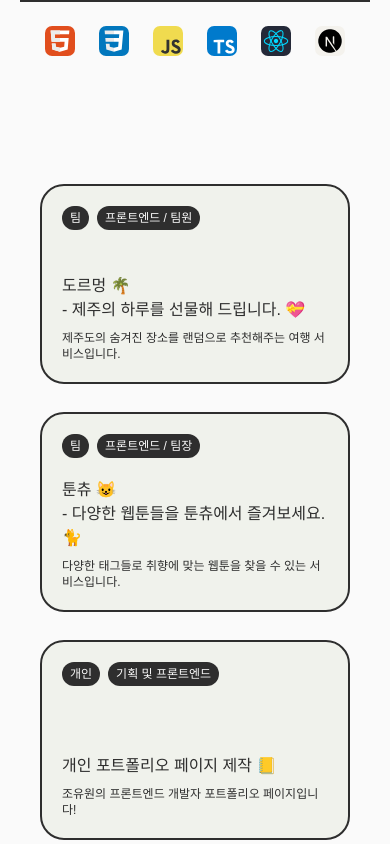
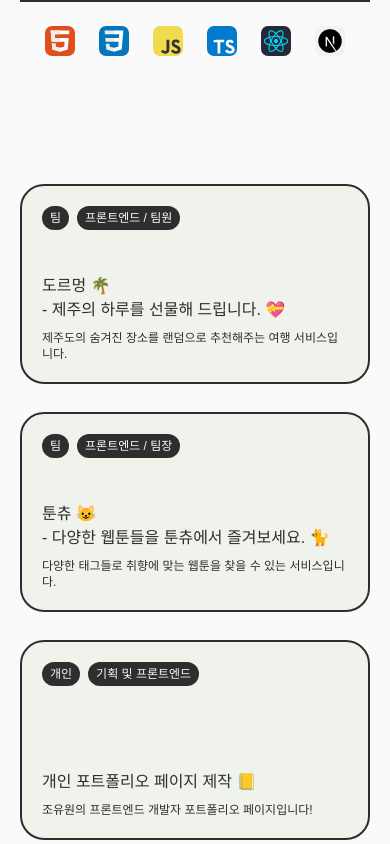
Before and after one commit to xuuwon/yuwon-portfolio, a React (Vite) app: page / in a window 390 px wide. Shown: the part 1940-2784 px from the top of the page. Built offline with nearby package versions, Linux system fonts and the light colour scheme; a web font is replaced by a local one.

Commit message:
style: 프로젝트 카드 스타일 수정

```diff
--- a/src/components/ProjectCard.tsx
+++ b/src/components/ProjectCard.tsx
@@ -10,7 +10,7 @@ const ProjectCard = ({ id, team, type, title, intro }: ProjectCardProps) => {
   };
 
   return (
-    <section className="relative z-10 w-full min-w-[300px] lg:w-[400px] h-[200px] md:h-[275px] rounded-3xl border-2 border-content dark:border-content-dark bg-card dark:bg-background-dark">
+    <section className="relative z-10 w-full lg:w-[400px] h-[200px] md:h-[275px] rounded-3xl border-2 border-content dark:border-content-dark bg-card dark:bg-background-dark">
       {/* 배경과 흐림 효과 */}
       <div className="absolute inset-0 transition-all duration-200 rounded-3xl hover:backdrop-blur-sm">
         {/* 호버 시 나타나는 버튼 */}
--- a/src/components/Projects.tsx
+++ b/src/components/Projects.tsx
@@ -20,13 +20,13 @@ const Projects = () => {
     >
       <section
         className={clsx(
-          "w-full px-10 py-16 flex",
+          "w-full px-5 py-16 flex",
           isTablet ? "justify-center" : "justify-end"
         )}
       >
         <section
           className={clsx(
-            "w-full max-w-[870px] text-lg text-background dark:text-background-dark flex justify-center flex-wrap gap-7",
+            "w-full text-lg text-background dark:text-background-dark flex justify-center flex-wrap gap-7",
             isMobile ? "flex-col" : "",
             isTablet ? "" : "mr-28"
           )}
```
